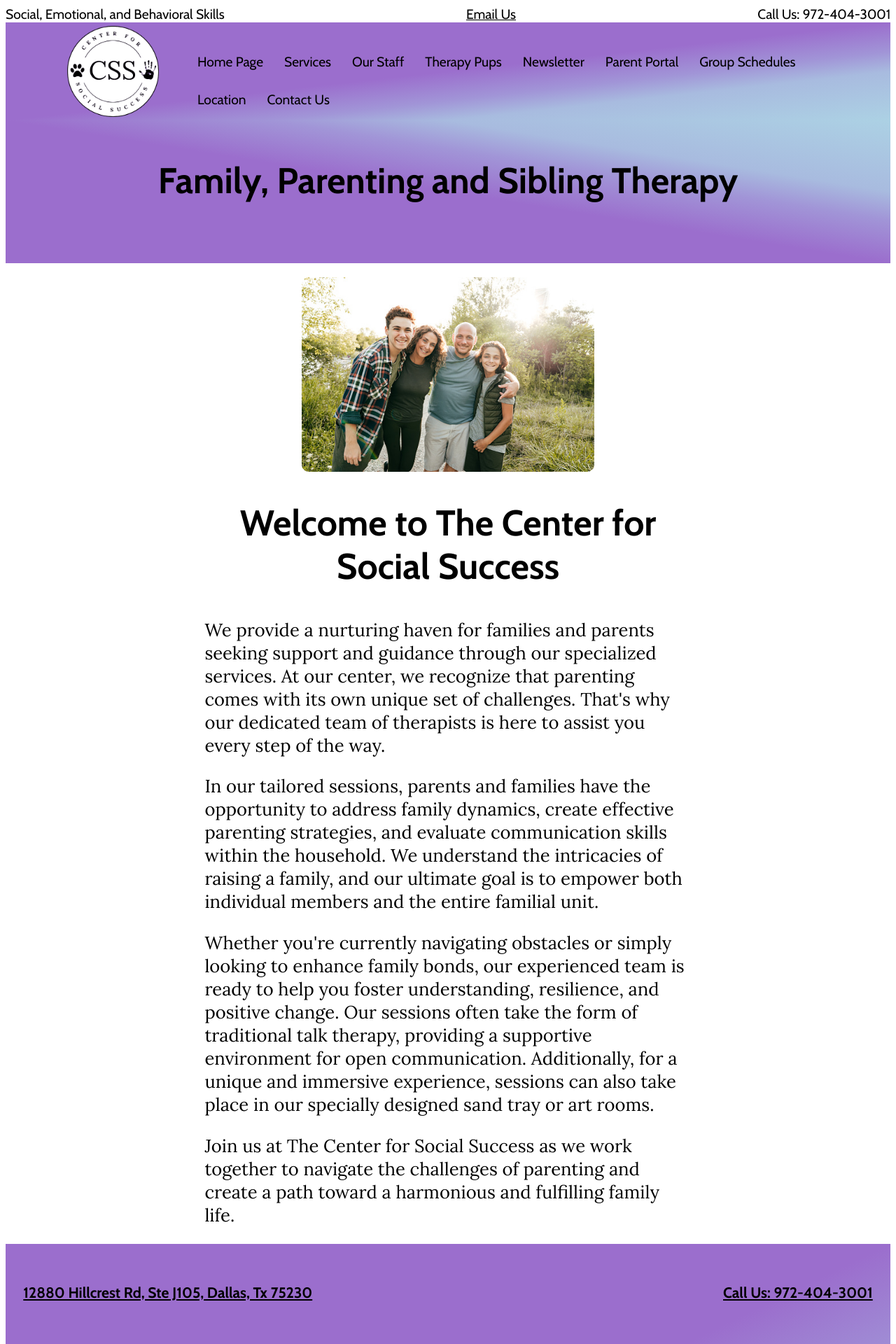
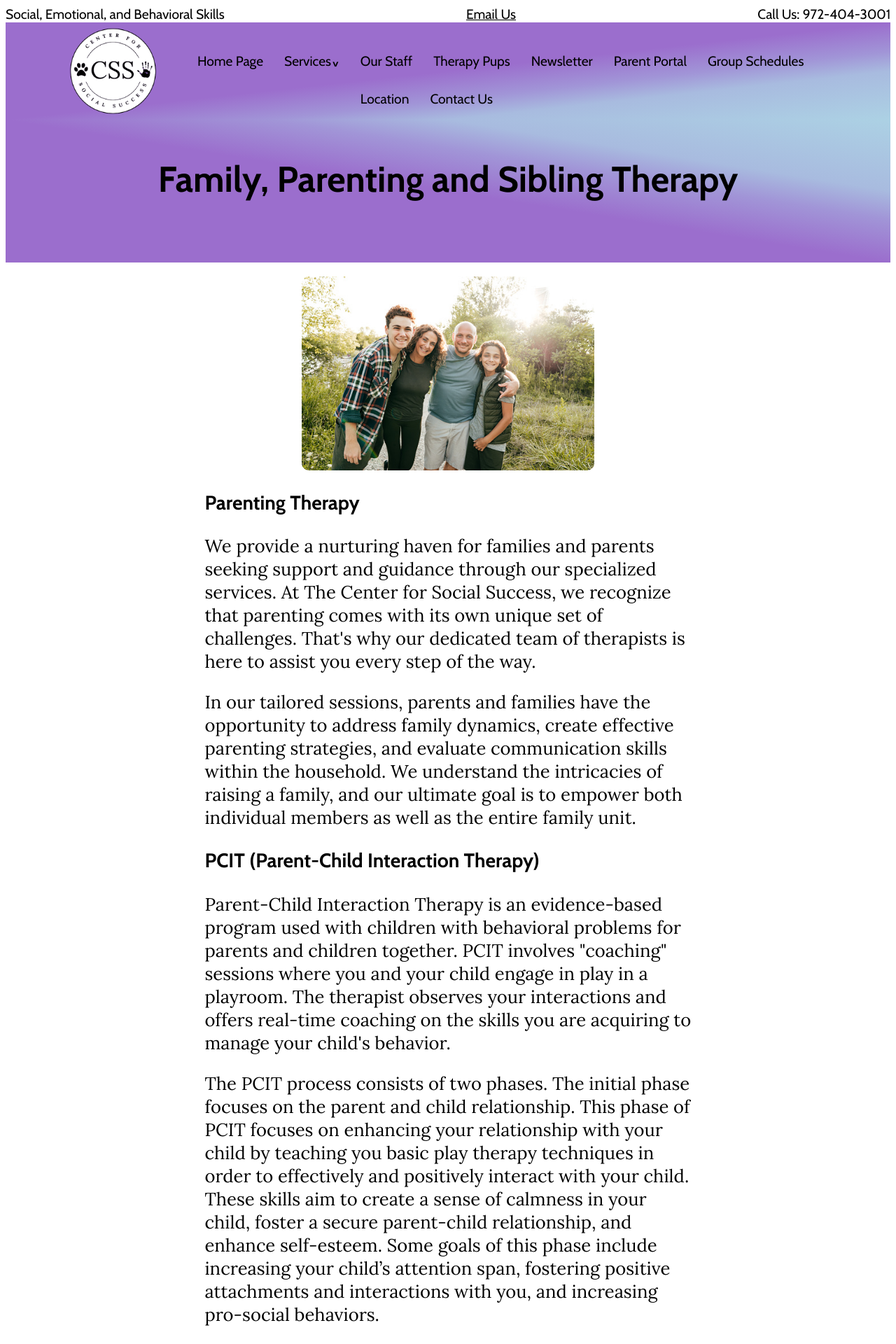
Before and after one commit to boonewh/css-website, a CodeIgniter app: page /database/family in a window 1280 px wide. Shown: the top 1920 px of the page at 70% size. Run offline with CodeIgniter, Linux system fonts and the light colour scheme.

Commit message:
Another round of changes from Erin

```diff
--- a/application/views/pages/adult.php
+++ b/application/views/pages/adult.php
@@ -7,7 +7,7 @@
             <div class="therapy">
                 <section>
                     <img src="assets/images/AdultServices.jpg" alt="Adult Services">
-                    <h2>Embark on a Journey of Self-Discovery and Growth</h2>
+                    <h3>Embark on a Journey of Self-Discovery and Growth</h3>
                     <p>Embark on a journey of self-discovery and growth with The Center for Social Success. Our dedicated therapists specialize in individual talk therapy, addressing a range of concerns including anger, anxiety, depression, marital issues, and life transitions. We create a safe, non-judgmental space to work collaboratively on your well-being.</p>
 
                     <p>Our approach is practical, direct, and solution-focused. Together, we establish specific goals tailored to your needs and focus on realistic changes for implementation in your daily life. At The Center for Social Success, we prioritize building a strong therapeutic relationship to support you on your path to well-being.</p>
--- a/application/views/pages/family.php
+++ b/application/views/pages/family.php
@@ -6,14 +6,63 @@
             <div class="therapy">
                 <section>
                     <img src="assets/images/familyservices.jpg" alt="Child, Teen, Family">
-                    <h2>Welcome to The Center for Social Success</h2>
-                    <p>We provide a nurturing haven for families and parents seeking support and guidance through our specialized services. At our center, we recognize that parenting comes with its own unique set of challenges. That's why our dedicated team of therapists is here to assist you every step of the way.</p>
+                    <h3>Parenting Therapy</h3>
+                    <p>We provide a nurturing haven for families and parents seeking support and
+                    guidance through our specialized services. At The Center for Social Success, we
+                    recognize that parenting comes with its own unique set of challenges. That's why
+                    our dedicated team of therapists is here to assist you every step of the way.</p>
+                    <p>In our tailored sessions, parents and families have the opportunity to address
+                    family dynamics, create effective parenting strategies, and evaluate
+                    communication skills within the household. We understand the intricacies of
+                    raising a family, and our ultimate goal is to empower both individual members as
+                    well as the entire family unit.</p>
 
-                    <p>In our tailored sessions, parents and families have the opportunity to address family dynamics, create effective parenting strategies, and evaluate communication skills within the household. We understand the intricacies of raising a family, and our ultimate goal is to empower both individual members and the entire familial unit.</p>
+                    <h3>PCIT (Parent-Child Interaction Therapy)</h3>
+                    <p>Parent-Child Interaction Therapy is an evidence-based program used with
+                    children with behavioral problems for parents and children together.
+                    PCIT involves "coaching" sessions where you and your child engage in play in a
+                    playroom. The therapist observes your interactions and offers real-time coaching
+                    on the skills you are acquiring to manage your child's behavior.</p>
+                    <p>The PCIT process consists of two phases. The initial phase focuses on the
+                    parent and child relationship. This phase of PCIT focuses on enhancing your
+                    relationship with your child by teaching you basic play therapy techniques in
+                    order to effectively and positively interact with your child. These skills aim to
+                    create a sense of calmness in your child, foster a secure parent-child
+                    relationship, and enhance self-esteem. Some goals of this phase include
+                    increasing your child’s attention span, fostering positive attachments and
+                    interactions with you, and increasing pro-social behaviors.</p>
+                    <p>The next phase of the therapy aims to empower you to handle your child's most
+                    difficult behaviors with confidence, composure, and consistency. During this
+                    phase, you'll gain insights into effective strategies for guiding your child to
+                    accept limits, follow instructions and house rules, and exhibit appropriate
+                    behavior in public. Some goals of this phase include increasing minding and
+                    compliance, and effective limit setting.</p>
 
-                    <p>Whether you're currently navigating obstacles or simply looking to enhance family bonds, our experienced team is ready to help you foster understanding, resilience, and positive change. Our sessions often take the form of traditional talk therapy, providing a supportive environment for open communication. Additionally, for a unique and immersive experience, sessions can also take place in our specially designed sand tray or art rooms.</p>
+                    <h3>Sibling Therapy</h3>
+                    <p>Are your children constantly fighting with each other? Sibling therapy works
+                    to change the pattern of negative interactions between siblings. In our unique
+                    sibling therapy sessions, we use cognitive-behavioral techniques to identify
+                    problematic areas and behaviors, establish and target behavioral goals, and
+                    increase positive interactions between siblings. Parents are also included in
+                    this process to help follow through at home by implementing positive behavior
+                    plans targeted to increasing positive sibling interactions.</p>
 
-                    <p>Join us at The Center for Social Success as we work together to navigate the challenges of parenting and create a path toward a harmonious and fulfilling family life.</p>
+                    <h3>Couples Therapy</h3>
+                    <p>Couples therapy is a form of therapy designed to help improve relationships.
+                    Couples therapy offers a safe space for addressing an array of relationship
+                    issues, including communication, trust, emotional intimacy, and parenting
+                    differences. During these sessions, couples have the opportunity to establish
+                    goals for their relationship and learn strategies to help achieve their goals,
+                    decreasing areas of conflict and increasing positive interactions.</p>
+                    <p>Whether you're currently navigating obstacles or simply looking to enhance
+                    family bonds, our experienced team is ready to help you foster understanding,
+                    resilience, and positive change. Our sessions often take the form of traditional
+                    talk therapy, providing a supportive environment for open communication.
+                    Additionally, for a unique and immersive experience, sessions can also take
+                    place in our specially designed sand tray or art rooms.</p>
+                    <p><strong>Join us at The Center for Social Success as we work together to navigate the
+                    challenges of parenting and create a path toward a harmonious and fulfilling
+                    family life.</strong></p>
                 </section>
             </div>
         </main>
--- a/application/views/pages/services.php
+++ b/application/views/pages/services.php
@@ -12,6 +12,6 @@
             <hr>
             <br>
             <div id="css-group">
-                <img src="assets/images/css_family.png" alt="CSS Employees Around Logo">
+                <img src="assets/images/css-collage2024.png" alt="CSS Employees Around Logo">
             </div>
         </main>
--- a/application/views/pages/teen.php
+++ b/application/views/pages/teen.php
@@ -7,7 +7,7 @@
             <div class= "therapy">
                 <section>
                     <img src="assets/images/teen.jpg" alt="Child, Teen, Family">
-                    <h2>Transform Your Teen and Family Dynamics</h2>
+                    <h3>Transform Your Teen and Family Dynamics</h3>
                     <p>Transform your teen and family dynamics with our positive and
                     empowering therapy services. Discover practical strategies designed to address longstanding issues and witness positive changes unfold with our positive and empowering therapy services. Our team of friendly and professional therapists is dedicated to creating a safe space where teens can freely express themselves, fostering resilience and lasting transformations.</p>
 
--- a/application/views/templates/header.php
+++ b/application/views/templates/header.php
@@ -35,7 +35,7 @@
 		</div>
 		<header>
 
-			<img src="/assets/images/csslogo-white.png" alt="" class="logo">
+			<img src="assets/images/css-logo2024.png" alt="CSS Logo" class="logo">
 
 			<input type="checkbox" id="menu-bar">
         	<label for="menu-bar"><img src="assets/images/navicon.png" alt="" id="navicon"></label>
@@ -43,7 +43,7 @@
 			<nav class="navbar">
 				<ul>
 					<li><a href="/home">Home Page</a></li>
-					<li><a href="#">Services</a>
+					<li><a href="#">Services<span class="dropdown-arrow">></span></a>
 						<ul>
 							<li><a href="/social">Social Skills Group</a></li>
 							<li><a href="/play">Play Therapy</a></li>
--- a/assets/css/main.css
+++ b/assets/css/main.css
@@ -81,6 +81,14 @@ header {
 	background: var(--css-linear);
 	margin: 0;
 	padding: 0;
+}
+
+.dropdown-arrow {
+	display: inline-block;
+	transform: rotate(90deg);
+	margin-left: 4px;
+	vertical-align: sub;
+	font-weight: bold;
 }
 
 /* Heading Styles */
```
Also changed, not shown: application/views/pages/animal.php (+13 -6 lines), application/views/pages/play.php (+9 -3 lines), application/views/pages/social.php (+14 -11 lines), assets/images/css-collage2024.png (added), assets/images/css-logo2024.png (added), assets/images/css_family.png (deleted), assets/images/csslogo-white.png (deleted), assets/images/melissa.jpg.
